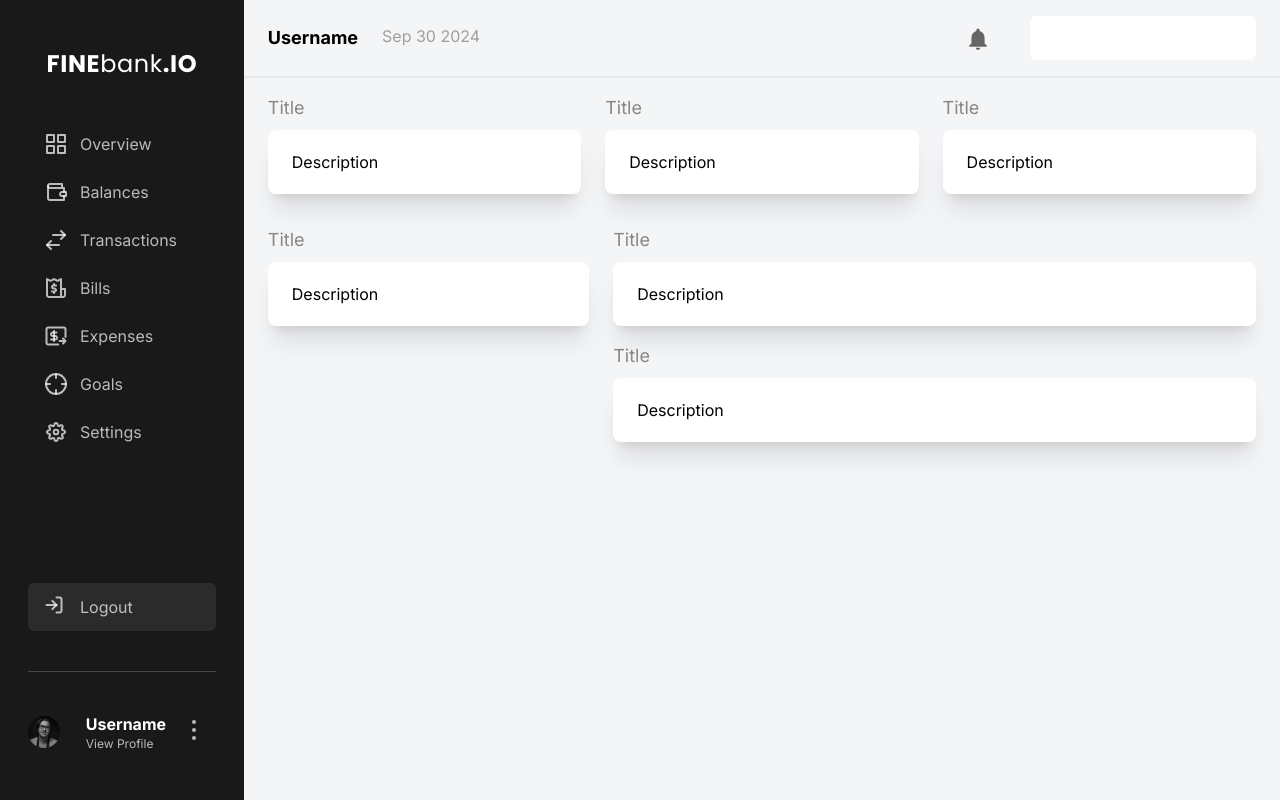
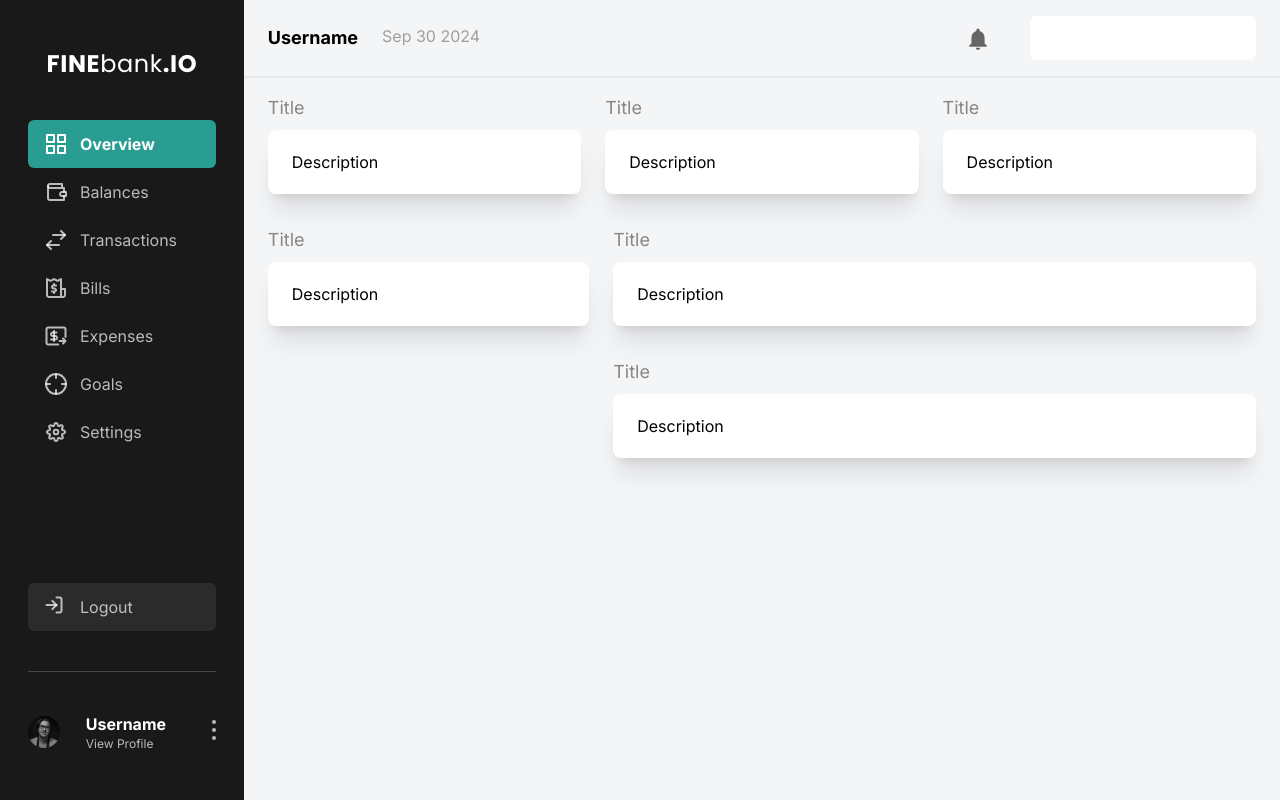
Before and after one commit to nazaizull/adminui2, a React (Vite) app: page / in a window 1280 px wide. Built offline with nearby package versions, Linux system fonts and the light colour scheme.

Commit message:
tambah navlink

```diff
--- a/src/components/Elements/Icon/index.jsx
+++ b/src/components/Elements/Icon/index.jsx
@@ -231,9 +231,9 @@ const LogoutIcon = () => (
 
 const KebabMenuIcon = () => (
   <IconWrapper>
-    <circle cx="2" cy="2" r="2" fill="currentColor" />
-    <circle cx="2" cy="10" r="2" fill="currentColor" />
-    <circle cx="2" cy="18" r="2" fill="currentColor" />
+    <circle cx="22" cy="2" r="2" fill="currentColor" />
+    <circle cx="22" cy="10" r="2" fill="currentColor" />
+    <circle cx="22" cy="18" r="2" fill="currentColor" />
   </IconWrapper>
 );
 
--- a/src/components/Fragments/Navbar.jsx
+++ b/src/components/Fragments/Navbar.jsx
@@ -1,4 +1,4 @@
-import { Link } from "react-router-dom";
+import { NavLink } from "react-router-dom";
 import { Icon } from "../Elements/Icon";
 import Logo from "../Elements/Logo";
 
@@ -51,27 +51,36 @@ const Navbar = () => {
   return (
     <nav className="bg-defaultBlack text-special-bg2 sm:w-72 w-28 min-h-screen px-7 py-12 flex flex-col justify-between">
       <div>
-        <div className="flex justify-center mb-10">
+        <NavLink to="/" className="flex justify-center mb-10">
           <Logo variant="text-white text-sm sm:text-2xl" />
-        </div>
+        </NavLink>
         {menus.map((menu) => (
-          <Link to={menu.link}>
-            <div className="flex hover:bg-special-bg3 px-4 py-3 rounded-md">
-              <div className="mx-auto sm:mx-0">{menu.icon}</div>
-              <div className="ms-3 hidden sm:block">{menu.label}</div>
-            </div>
-          </Link>
+          <NavLink
+            key={menu.id}
+            to={menu.link}
+            className={({ isActive }) =>
+              isActive
+                ? "flex bg-primary text-white font-bold px-4 py-3 rounded-md"
+                : "flex hover:bg-special-bg3 hover:text-white px-4 py-3 rounded-md"
+            }
+          >
+            <div className="mx-auto sm:mx-0">{menu.icon}</div>
+            <div className="ms-3 hidden sm:block">{menu.label}</div>
+          </NavLink>
         ))}
       </div>
-      <div className="sticky bottom-12">
-        <div className="flex bg-special-bg3 px-4 py-3 rounded-md">
+      <div className="">
+        <NavLink
+          to="/logout"
+          className="flex bg-special-bg3 px-4 py-3 rounded-md hover:text-white"
+        >
           <div className="mx-auto sm:mx-0">
             <Icon.Logout />
           </div>
           <div className="ms-3 hidden sm:block">Logout</div>
-        </div>
+        </NavLink>
         <div className="border-b my-10 border-b-special-bg"></div>
-        <div className="flex justify-between">
+        <NavLink to="/profile" className="flex justify-between">
           <div className="mx-auto sm:mx-0 self-center">
             <img src="images/profile.png" />
           </div>
@@ -79,10 +88,10 @@ const Navbar = () => {
             <div className="text-white font-bold">Username</div>
             <div className="text-xs">View Profile</div>
           </div>
-          <div className="hidden sm:block self-center justify-self-end">
+          <div className="hidden sm:block self-center">
             <Icon.KebabMenu />
           </div>
-        </div>
+        </NavLink>
       </div>
     </nav>
   );
--- a/src/pages/balance.jsx
+++ b/src/pages/balance.jsx
@@ -5,27 +5,27 @@ const BalancePage = () => {
   return (
     <MainLayout type="balance">
       {/* top content start*/}
-      <div className="mb-4 sm:flex sm:gap-6">
-        <div className="mb-4 sm:w-1/3">
+      <div className="mb-8 sm:flex sm:gap-6">
+        <div className="sm:w-1/3">
           <Card />
         </div>
-        <div className="mb-4 sm:w-1/3">
+        <div className="sm:w-1/3">
           <Card />
         </div>
-        <div className="mb-4 sm:w-1/3">
+        <div className="sm:w-1/3">
           <Card />
         </div>
       </div>
       {/* top content end*/}
       {/* bottom content start*/}
-      <div className="mb-4 sm:flex sm:gap-6">
-        <div className="mb-4 sm:w-1/3">
+      <div className="sm:flex sm:gap-6">
+        <div className="sm:w-1/3">
           <Card />
         </div>
-        <div className="mb-4 sm:w-1/3">
+        <div className="sm:w-1/3">
           <Card />
         </div>
-        <div className="mb-4 sm:w-1/3">
+        <div className="sm:w-1/3">
           <Card />
         </div>
       </div>
--- a/src/pages/dashboard.jsx
+++ b/src/pages/dashboard.jsx
@@ -5,28 +5,28 @@ const DashboardPage = () => {
   return (
     <MainLayout type="dashboard">
       {/* top content start*/}
-      <div className="mb-4 sm:flex sm:gap-6">
-        <div className="mb-4 sm:w-1/3">
+      <div className="mb-8 sm:flex sm:gap-6">
+        <div className="sm:w-1/3">
           <Card />
         </div>
-        <div className="mb-4 sm:w-1/3">
+        <div className="sm:w-1/3">
           <Card />
         </div>
-        <div className="mb-4 sm:w-1/3">
+        <div className="sm:w-1/3">
           <Card />
         </div>
       </div>
       {/* top content end*/}
       {/* bottom content start*/}
       <div className="sm:flex sm:gap-6">
-        <div className="mb-4 sm:w-1/3">
+        <div className="sm:w-1/3">
           <Card />
         </div>
         <div className="sm:w-2/3">
-          <div className="mb-4">
+          <div className="mb-8">
             <Card />
           </div>
-          <div className="mb-4">
+          <div>
             <Card />
           </div>
         </div>
```
